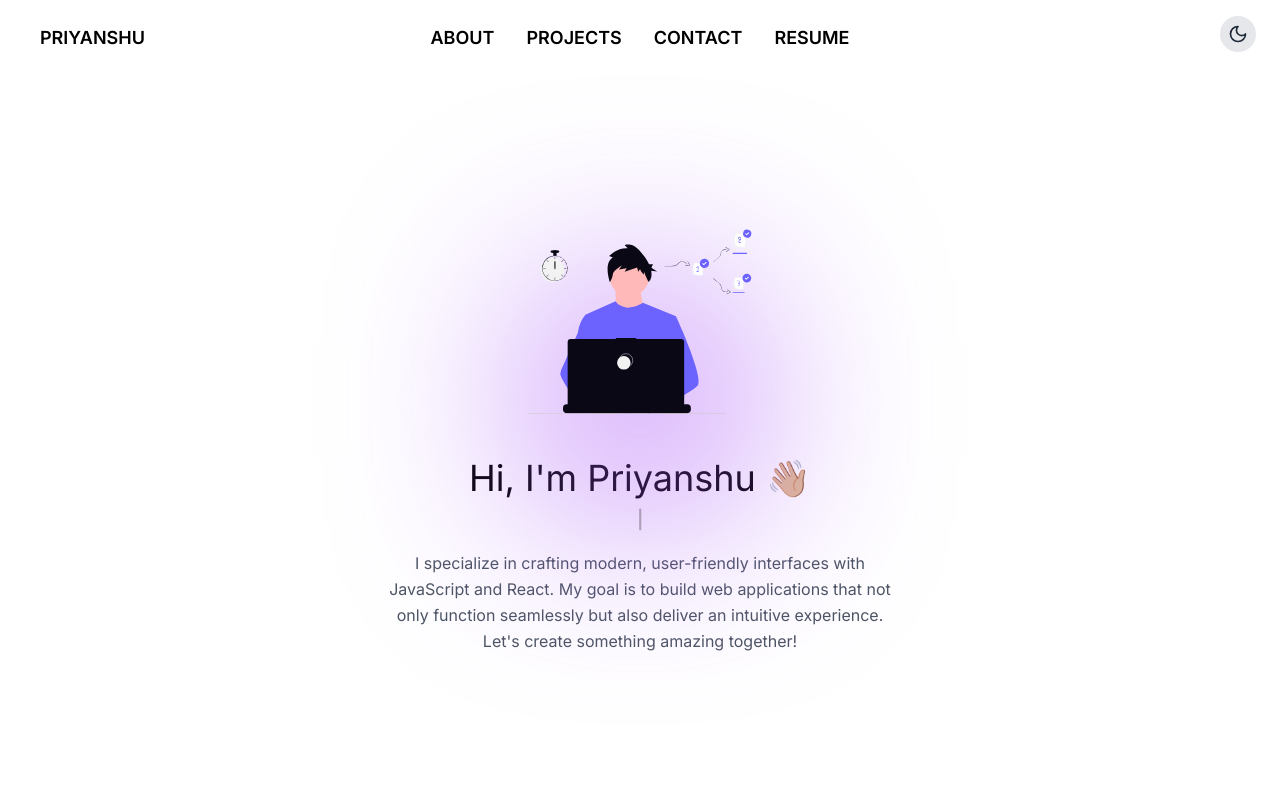
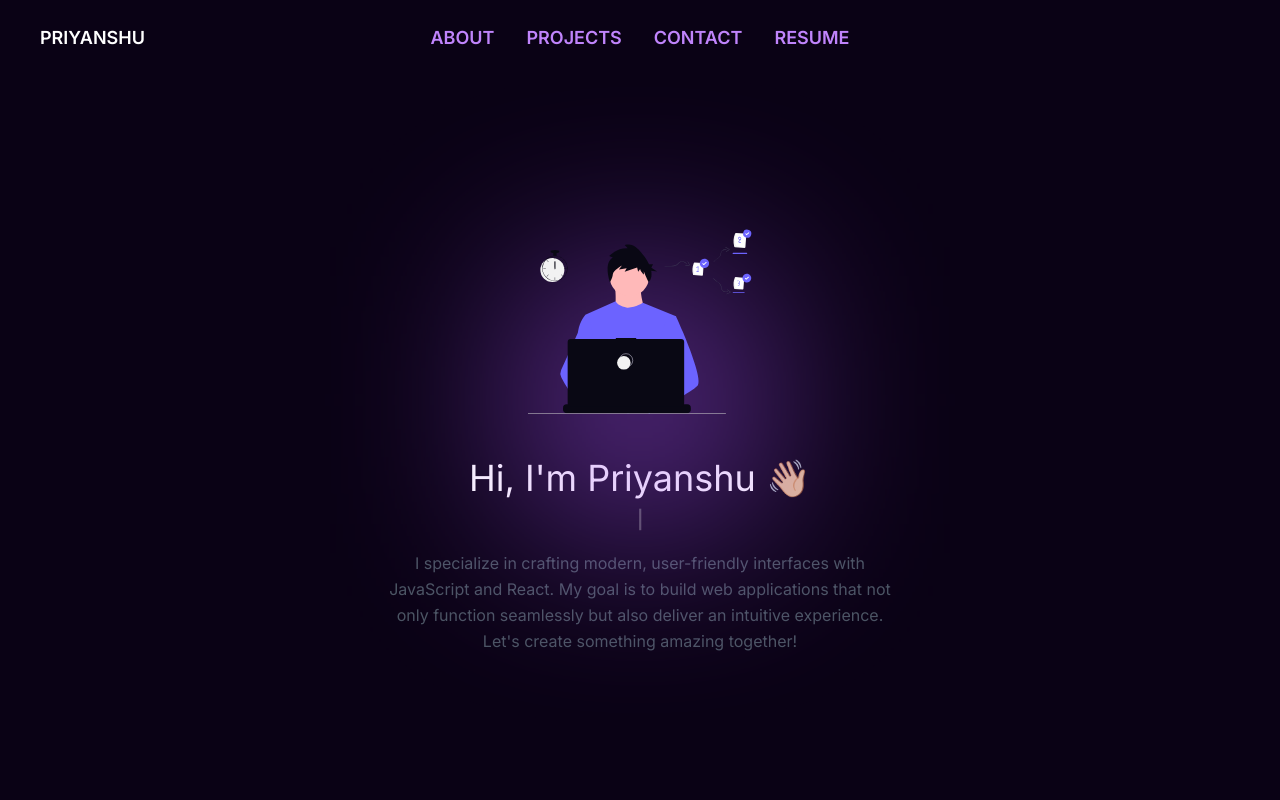
Before and after one commit to Priyanshu-96/Personal-Portfolio, a React (Vite) app in the folder portfolio-vite/: page / in a window 1280 px wide. Shown: the top 800 px of the page. Built offline with nearby package versions, Linux system fonts and the light colour scheme.

Commit message:
Unlinked Darkmode from Home.tsx

```diff
--- a/portfolio-vite/src/App.tsx
+++ b/portfolio-vite/src/App.tsx
@@ -6,7 +6,7 @@ import Contact from "./components/Contact";
 
 function App() {
   return (
-    <div className="min-h-screen bg-white text-black dark:bg-[#0a0215] dark:text-white transition-all">
+    <div className="min-h-screen bg-[#0a0215] text-white transition-all">
       <Home />
       <About />
       <Projects />
--- a/portfolio-vite/src/components/Home.tsx
+++ b/portfolio-vite/src/components/Home.tsx
@@ -1,7 +1,6 @@
 import { useState } from "react";
 import { motion } from "framer-motion";
 import Typewriter from "typewriter-effect";
-import DarkModeToggle from "./DarkModeToggle";
 import { Menu, X } from "lucide-react"; // Icons for hamburger menu
 
 const Home = () => {
@@ -16,20 +15,20 @@ const Home = () => {
 
         {/* Desktop Menu */}
         <div className="hidden md:flex absolute left-1/2 transform -translate-x-1/2 space-x-8">
-        <a href="#about"className="text-black text-lg font-semibold dark:text-purple-400 hover:text-sky-500 dark:hover:text-sky-500"
+        <a href="#about"className="text-purple-400 text-lg font-semibold hover:text-sky-500"
          onClick={(e) => {e.preventDefault(); document.querySelector("#about")?.scrollIntoView({ behavior: "smooth" });
         }}
         >
         ABOUT
         </a>
-          <a href="#projects" className="text-black text-lg font-semibold dark:text-purple-400 hover:text-sky-500 dark:hover:text-sky-500">PROJECTS</a>
-          <a href="#contact" className="text-black text-lg font-semibold dark:text-purple-400 hover:text-sky-500 dark:hover:text-sky-500">CONTACT</a>
-          <a href="https://drive.google.com/file/d/1a43AFbB5WUy_FjvIgHU7QHw7jpXX4-F3/view?usp=sharing" className="text-black text-lg font-semibold dark:text-purple-400 hover:text-sky-500 dark:hover:text-sky-500">RESUME</a>
+          <a href="#projects" className="text-purple-400 text-lg font-semibold  hover:text-sky-500 ">PROJECTS</a>
+          <a href="#contact" className="text-purple-400 text-lg font-semibold  hover:text-sky-500 ">CONTACT</a>
+          <a href="https://drive.google.com/file/d/1a43AFbB5WUy_FjvIgHU7QHw7jpXX4-F3/view?usp=sharing" className="text-purple-400 text-lg font-semibold  hover:text-sky-500 ">RESUME</a>
         </div>
 
         {/* Mobile Menu Button */}
         <button
-          className="md:hidden text-black dark:text-white"
+          className="md:hidden text-purple-400"
           onClick={() => setIsMenuOpen(!isMenuOpen)}
         >
           {isMenuOpen ? <X size={28} /> : <Menu size={28} />}
@@ -39,21 +38,19 @@ const Home = () => {
       {/* Mobile Menu */}
       {isMenuOpen && (
         <motion.div
-          className="absolute top-16 left-0 w-full bg-white dark:bg-[#0a0215] shadow-md md:hidden flex flex-col items-center py-4 space-y-4"
+          className="absolute top-16 left-0 w-full bg-[#0a0215]  shadow-md md:hidden flex flex-col items-center py-4 space-y-4"
           initial={{ opacity: 0, y: -10 }}
           animate={{ opacity: 1, y: 0 }}
           transition={{ duration: 0.3 }}
         >
-          <a href="#about" className="text-purple-400 dark:text-purple-400 hover:text-sky-500 dark:hover:text-sky-500"  onClick={() => setIsMenuOpen(false)}>ABOUT</a>
-          <a href="#projects" className="text-purple-400 dark:text-purple-400 hover:text-sky-500 dark:hover:text-sky-500" onClick={() => setIsMenuOpen(false)}>PROJECTS</a>
-          <a href="#contact" className="text-purple-400 dark:text-purple-400 hover:text-sky-500 dark:hover:text-sky-500" onClick={() => setIsMenuOpen(false)}>CONTACT</a>
+          <a href="#about" className="text-purple-400  hover:text-sky-500 "  onClick={() => setIsMenuOpen(false)}>ABOUT</a>
+          <a href="#projects" className="text-purple-400  hover:text-sky-500 " onClick={() => setIsMenuOpen(false)}>PROJECTS</a>
+          <a href="#contact" className="text-purple-400  hover:text-sky-500 " onClick={() => setIsMenuOpen(false)}>CONTACT</a>
         </motion.div>
       )}
 
       {/* Dark Mode Toggle */}
-      <div className="absolute top-4 right-6">
-        <DarkModeToggle />
-      </div>
+
 
       {/* Background Blur Effect */}
       <motion.div
```
